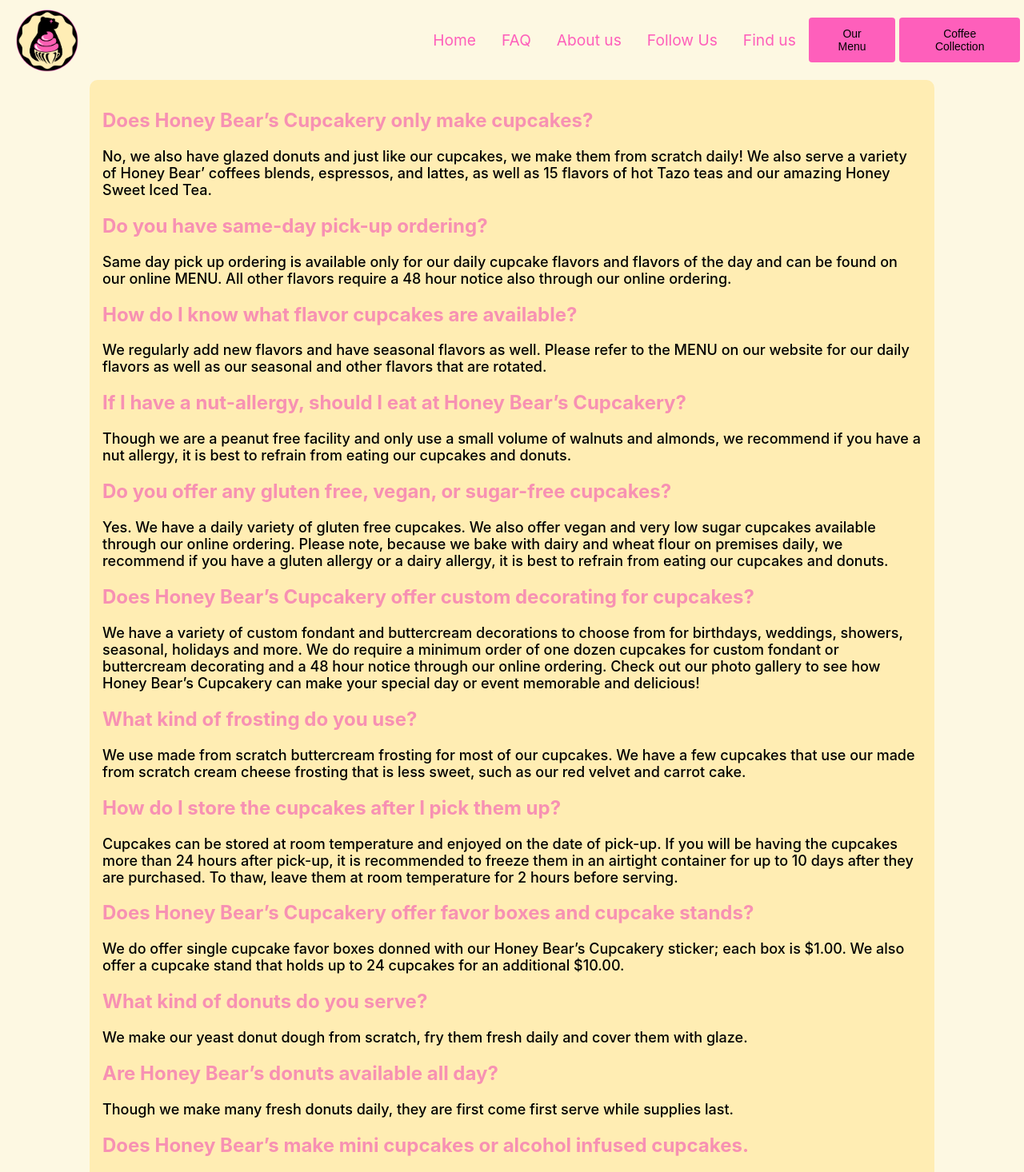
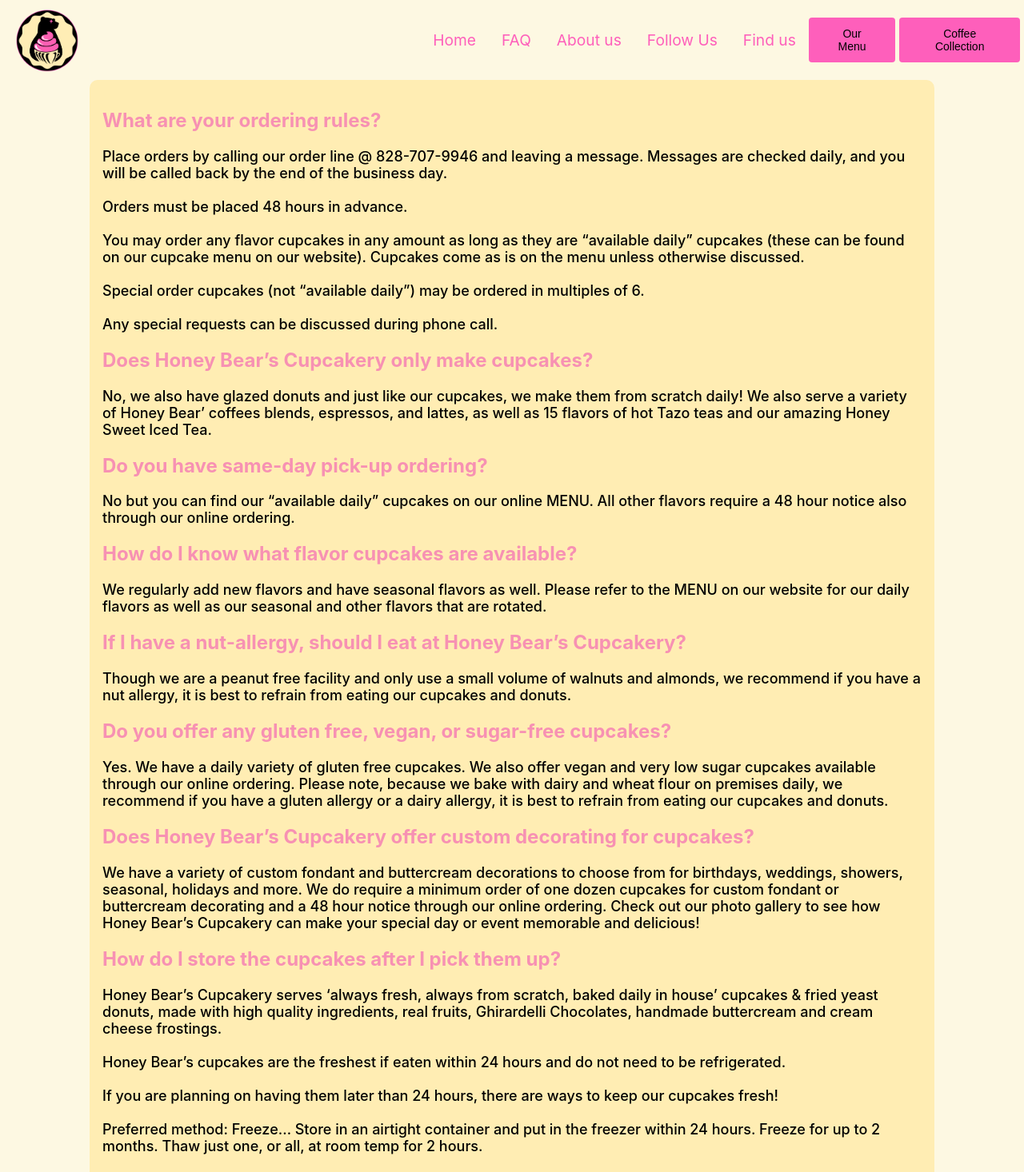
Before and after one commit to BrandonGreenOAB/HoneyBears, a React (Create React App) app: page /FAQ in a window 1280 px wide. Shown: the top 1466 px of the page at 80% size. Built offline with nearby package versions, Linux system fonts and the light colour scheme; a web font is replaced by a local one.

Commit message:
updated FAQ

```diff
--- a/src/Pages/FAQ.js
+++ b/src/Pages/FAQ.js
@@ -17,6 +17,28 @@
           borderRadius: "10px",
         }}
       >
+        <h2 className="FAQTitle">What are your ordering rules?</h2>
+        <p className="FAQText">
+          Place orders by calling our order line @ 828-707-9946 and leaving a
+          message. Messages are checked daily, and you will be called back by
+          the end of the business day.
+          <br />
+          <br />
+          Orders must be placed 48 hours in advance.
+          <br />
+          <br />
+          You may order any flavor cupcakes in any amount as long as they are
+          “available daily” cupcakes (these can be found on our cupcake menu on
+          our website). Cupcakes come as is on the menu unless otherwise
+          discussed.
+          <br />
+          <br />
+          Special order cupcakes (not “available daily”) may be ordered in
+          multiples of 6.
+          <br />
+          <br />
+          Any special requests can be discussed during phone call.
+        </p>
         <h2 className="FAQTitle">
           Does Honey Bear’s Cupcakery only make cupcakes?
         </h2>
@@ -28,8 +50,7 @@
         </p>
         <h2 className="FAQTitle">Do you have same-day pick-up ordering?</h2>
         <p className="FAQText">
-          Same day pick up ordering is available only for our daily cupcake
-          flavors and flavors of the day and can be found on our online MENU.
+          No but you can find our “available daily” cupcakes on our online MENU.
           All other flavors require a 48 hour notice also through our online
           ordering.
         </p>
@@ -70,35 +91,52 @@
           online ordering. Check out our photo gallery to see how Honey Bear’s
           Cupcakery can make your special day or event memorable and delicious!
         </p>
-        <h2 className="FAQTitle">What kind of frosting do you use?</h2>
-        <p className="FAQText">
-          We use made from scratch buttercream frosting for most of our
-          cupcakes. We have a few cupcakes that use our made from scratch cream
-          cheese frosting that is less sweet, such as our red velvet and carrot
-          cake.
-        </p>
         <h2 className="FAQTitle">
           How do I store the cupcakes after I pick them up?
         </h2>
         <p className="FAQText">
-          Cupcakes can be stored at room temperature and enjoyed on the date of
-          pick-up. If you will be having the cupcakes more than 24 hours after
-          pick-up, it is recommended to freeze them in an airtight container for
-          up to 10 days after they are purchased. To thaw, leave them at room
-          temperature for 2 hours before serving.
+          Honey Bear’s Cupcakery serves ‘always fresh, always from scratch,
+          baked daily in house’ cupcakes & fried yeast donuts, made with high
+          quality ingredients, real fruits, Ghirardelli Chocolates, handmade
+          buttercream and cream cheese frostings.
+          <br />
+          <br />
+          Honey Bear’s cupcakes are the freshest if eaten within 24 hours and do
+          not need to be refrigerated.
+          <br />
+          <br />
+          If you are planning on having them later than 24 hours, there are ways
+          to keep our cupcakes fresh!
+          <br />
+          <br />
+          Preferred method: Freeze… Store in an airtight container and put in
+          the freezer within 24 hours. Freeze for up to 2 months. Thaw just one,
+          or all, at room temp for 2 hours.
+          <br />
+          <br />
+          Fridge method…Keep them in an airtight container in the fridge for up
+          to 3 days. Thaw at room temp for 15 minutes.
+          <br />
+          <br />
+          ENJOY!
         </p>
         <h2 className="FAQTitle">
           Does Honey Bear’s Cupcakery offer favor boxes and cupcake stands?
         </h2>
         <p className="FAQText">
+          We send your cupcakes with you in a box that ensures their safety
+          getting home! Extra boxes for deal orders are $1.00 each.
+          <br />
+          <br />
           We do offer single cupcake favor boxes donned with our Honey Bear’s
-          Cupcakery sticker; each box is $1.00. We also offer a cupcake stand
-          that holds up to 24 cupcakes for an additional $10.00.
+          Cupcakery sticker; each box is $1.00.
         </p>
         <h2 className="FAQTitle">What kind of donuts do you serve?</h2>
         <p className="FAQText">
           We make our yeast donut dough from scratch, fry them fresh daily and
-          cover them with glaze.
+          cover them with glaze. We also have a variety of flavors such as
+          strawberry sprinkle, maple bacon, chocolate frosted, Boston Cream, and
+          powdered jelly filled.
         </p>
         <h2 className="FAQTitle">Are Honey Bear’s donuts available all day?</h2>
         <p className="FAQText">
```
